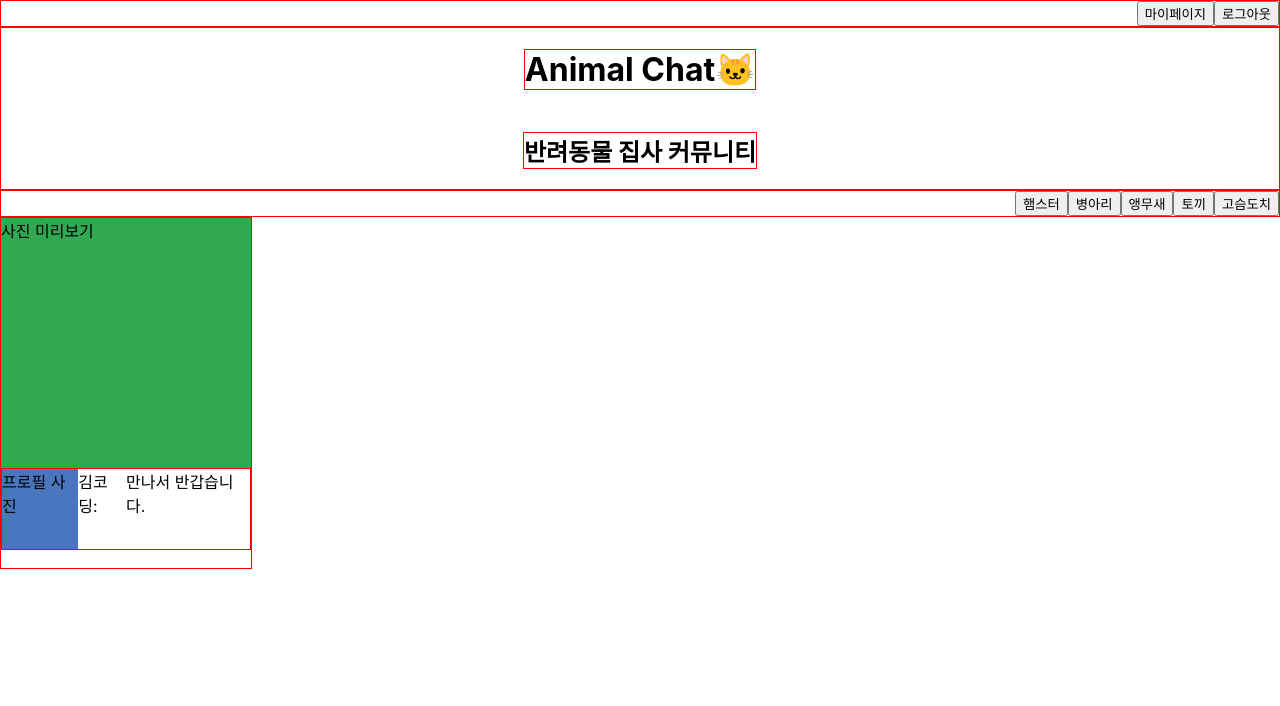
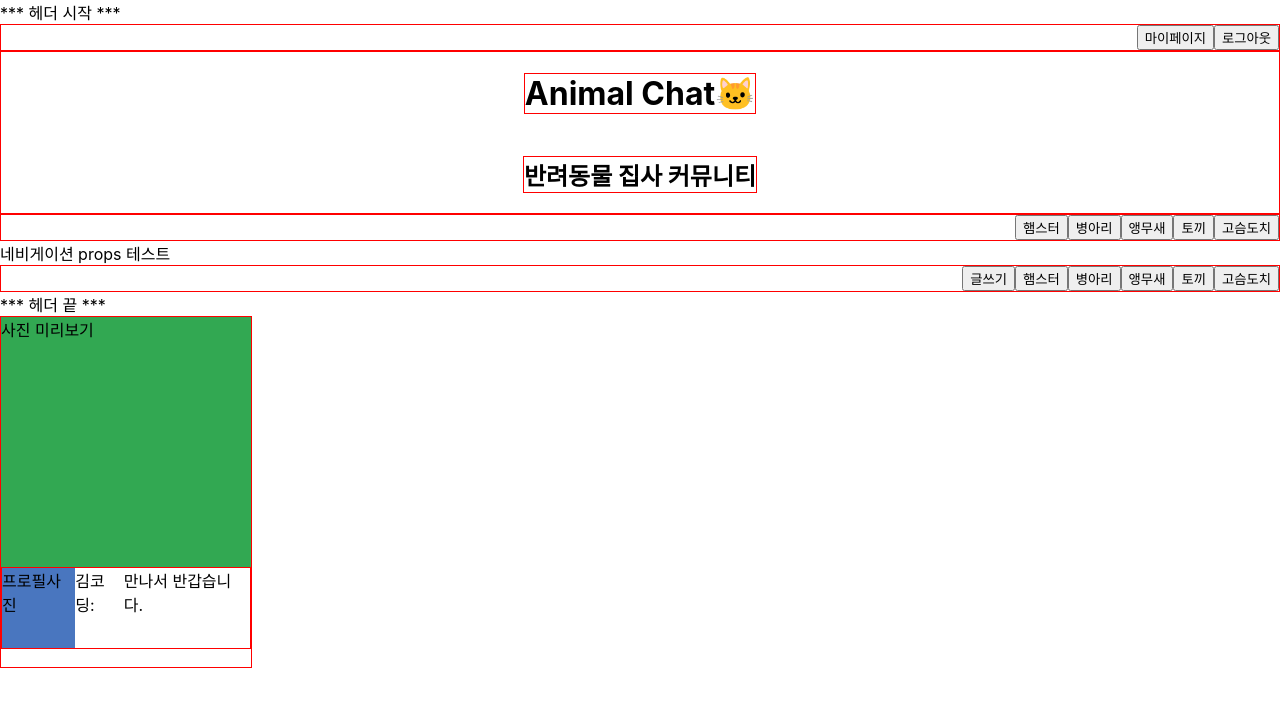
Before and after one commit to emily-hong/AnimalChat, a React (Create React App) app in the folder client/: page / in a window 1280 px wide. Shown: the top 706 px of the page. Built offline with nearby package versions, Linux system fonts and the light colour scheme.

Commit message:
feat: 네비게이션 컴포넌트 분리

```diff
--- a/client/src/App.js
+++ b/client/src/App.js
@@ -1,13 +1,19 @@
-import React, { useState } from "react"
+import React from "react"
 // import { Switch, Route, useHistory, Redirect } from "react-router-dom"
 import Header from "./components/Header"
+import Navigation from "./components/Navigation"
 import SinglePostOnBoard from "./components/SinglePostOnBoard"
 
 function App() {
   // testing
   return (
     <div className="App">
+      *** 헤더 시작 ***
       <Header />
+      <Navigation />
+      네비게이션 props 테스트
+      <Navigation isWriteButton={true} />
+      *** 헤더 끝 ***
       <SinglePostOnBoard />
     </div>
   )
--- a/client/src/components/Header.js
+++ b/client/src/components/Header.js
@@ -1,3 +1,4 @@
+
 export default function Header() {
   // css styles
   const borderRed = { border: '1px solid red' };
@@ -25,15 +26,9 @@ export default function Header() {
       <h1 className="headerTitle" style={{...borderRed}}>Animal Chat🐱</h1>
       <h2 className="headerDesc" style={{...borderRed}}>반려동물 집사 커뮤니티</h2>
     </div>
-
-    <div className="headerBoards" style={{...flex, ...alignLeft, ...borderRed}}>
-      {/* 게시판별 링크 연결 */}
-      <button className="board">햄스터</button>
-      <button className="board">병아리</button>
-      <button className="board">앵무새</button>
-      <button className="board">토끼</button>
-      <button className="board">고슴도치</button>
-    </div>
   </div>
   );
 }
+
+// TODO
+// react-router-dom 적용 필요
--- /dev/null
+++ b/client/src/components/Navigation.js
@@ -0,0 +1,32 @@
+
+export default function Navigation({ isWriteButton }) {
+  // css styles
+  const borderRed = { border: '1px solid red' };
+  const flex = { display: 'flex' };
+  const alignLeft = {
+    justifyContent: 'flex-end',
+    alignItems: 'center'
+  };
+
+  return (
+    <div className="navigation">
+      <div className="headerBoards" style={{...flex, ...alignLeft, ...borderRed}}>
+        {/* 게시판별 링크 연결 */}
+        {
+          isWriteButton ?
+            <button className="board">글쓰기</button>
+          :
+            null
+        }
+        <button className="board">햄스터</button>
+        <button className="board">병아리</button>
+        <button className="board">앵무새</button>
+        <button className="board">토끼</button>
+        <button className="board">고슴도치</button>
+      </div>
+    </div>
+  );
+}
+
+// TODO
+// react-router-dom 적용 필요
--- a/client/src/components/SinglePostOnBoard.js
+++ b/client/src/components/SinglePostOnBoard.js
@@ -1,3 +1,4 @@
+
 export default function SinglePostOnBoard() {
   // css styles
   const flex = { display: 'flex' }
@@ -15,7 +16,7 @@ export default function SinglePostOnBoard() {
       </div>
       <div className="titlePreview" style={{...flex, ...borderRed, height: '80px'}}>
         <span className="profilePicture" style={{...mockBgColorBlue}}>
-          {'프로필 사진'}
+          {'프로필사진'}
         </span>
         <span className="writer">
           {'김코딩:'}
@@ -25,3 +26,7 @@ export default function SinglePostOnBoard() {
     </div>
   );
 }
+
+// TODO
+// props : 미리보기 사진, 프로필 사진, 글쓴이, 제목
+// react-router-dom 적용 필요, 게시글마다(고민)
```
